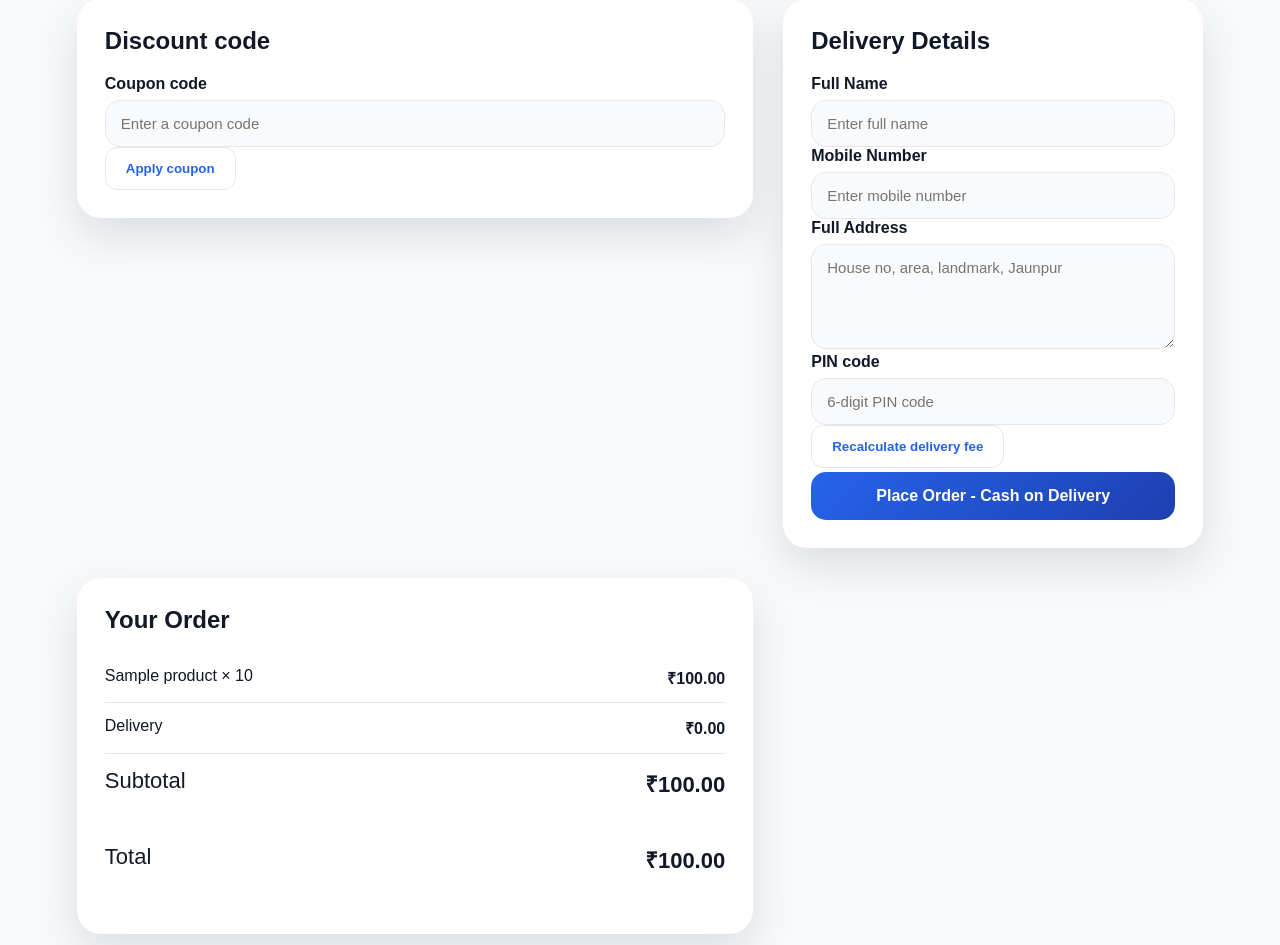
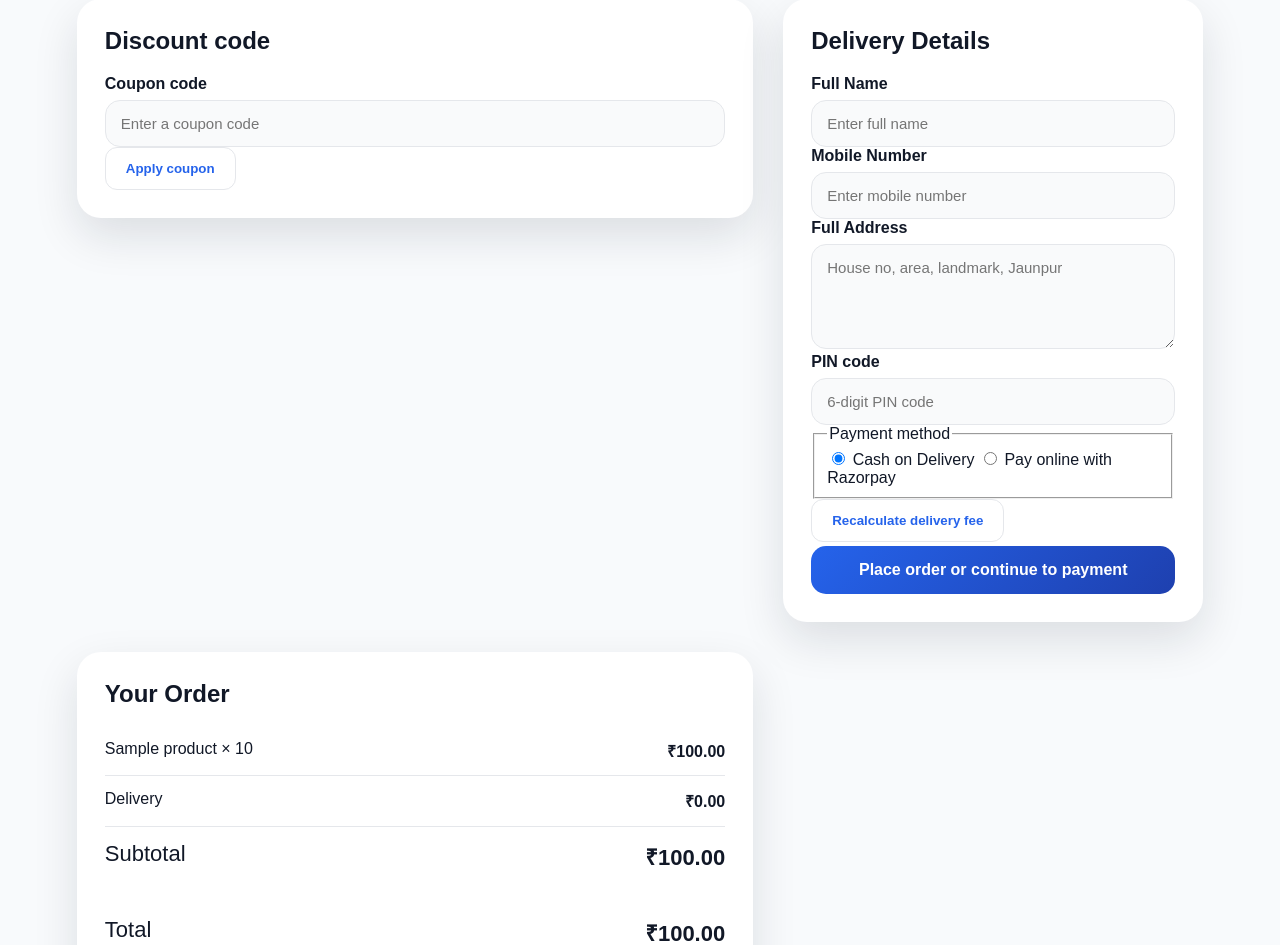
Before and after one commit to sartaj05/jaunpur-footwear-shop, a Django app: page /orders/checkout/ in a window 1280 px wide. Shown: the part 396-1341 px from the top of the page. Run offline with Django 5.2, Linux system fonts and the light colour scheme; a user stored in the database is signed in; tables that the repository leaves empty hold one stand-in row (values such as "Sample post").

Commit message:
feat(payments): integrate Razorpay checkout

```diff
--- a/footwear/settings.py
+++ b/footwear/settings.py
@@ -154,6 +154,8 @@ EMAIL_USE_TLS = os.environ.get('EMAIL_USE_TLS', 'true').lower() in ('1', 'true',
 EMAIL_HOST_USER = os.environ.get('EMAIL_HOST_USER', '')
 EMAIL_HOST_PASSWORD = os.environ.get('EMAIL_HOST_PASSWORD', '')
 DEFAULT_FROM_EMAIL = os.environ.get('DEFAULT_FROM_EMAIL', 'Jaunpur Footwear <noreply@example.com>')
+RAZORPAY_KEY_ID = os.environ.get('RAZORPAY_KEY_ID', '')
+RAZORPAY_KEY_SECRET = os.environ.get('RAZORPAY_KEY_SECRET', '')
 
 LOGIN_URL = 'login'
 LOGIN_REDIRECT_URL = 'home'
--- a/orders/urls.py
+++ b/orders/urls.py
@@ -9,4 +9,7 @@ urlpatterns = [
     path('coupons/apply/', views.apply_coupon, name='apply_coupon'),
     path('my-orders/', views.my_orders, name='my_orders'),
     path('returns/<int:order_id>/', views.request_return, name='request_return'),
+    path('payments/razorpay/verify/', views.verify_razorpay_payment, name='verify_razorpay_payment'),
+    path('payments/razorpay/fail/<int:attempt_id>/', views.fail_razorpay_payment, name='fail_razorpay_payment'),
+    path('payments/razorpay/resume/<int:order_id>/', views.resume_razorpay_payment, name='resume_razorpay_payment'),
 ]
--- a/orders/views.py
+++ b/orders/views.py
@@ -2,14 +2,23 @@ from django.shortcuts import render, redirect, get_object_or_404
 from django.contrib.auth.decorators import login_required
 from django.contrib import messages
 from django.db import transaction
+from django.db.models import F
 from django.utils import timezone
 from datetime import timedelta
 from django.conf import settings
 from decimal import Decimal
 import re
+import uuid
 from products.models import Product, ProductVariant
-from .models import CartItem, Coupon, DeliveryRate, Order, OrderItem, OrderTrackingEvent, ReturnRequest
+from .models import CartItem, Coupon, DeliveryRate, Order, OrderItem, OrderTrackingEvent, PaymentAttempt, ReturnRequest
 from .notifications import send_order_confirmation
+from .payments import (
+    PaymentGatewayError,
+    create_razorpay_order,
+    fetch_razorpay_payment,
+    release_order_inventory,
+    verify_razorpay_signature,
+)
 
 
 def delivery_fee_for(pincode, subtotal):
@@ -136,6 +145,14 @@ def checkout(request):
         return redirect('checkout')
 
     if request.method == 'POST':
+        payment_method_choice = request.POST.get('payment_method', 'cod')
+        if payment_method_choice not in ('cod', 'razorpay'):
+            messages.error(request, 'Choose a valid payment method.')
+            return redirect('checkout')
+        if payment_method_choice == 'razorpay' and not (settings.RAZORPAY_KEY_ID and settings.RAZORPAY_KEY_SECRET):
+            messages.error(request, 'Online payments are not configured yet. Please choose Cash on Delivery.')
+            return redirect('checkout')
+
         pincode = request.POST.get('pincode', '').strip()
         if not re.fullmatch(r'[1-9][0-9]{5}', pincode):
             messages.error(request, 'Enter a valid 6-digit Indian PIN code before placing the order.')
@@ -175,6 +192,8 @@ def checkout(request):
                 total_amount=locked_subtotal - locked_discount + locked_shipping,
                 discount_amount=locked_discount,
                 coupon_code=locked_coupon.code if locked_coupon else '',
+                payment_method='Razorpay' if payment_method_choice == 'razorpay' else 'Cash on Delivery',
+                payment_status='pending' if payment_method_choice == 'razorpay' else 'unpaid',
             )
             OrderTrackingEvent.objects.create(
                 order=order,
@@ -192,22 +211,62 @@ def checkout(request):
                     color=item.color,
                     quantity=item.quantity,
                     price=unit_price,
+                    product=item.product,
+                    variant=item.variant,
+                    used_variant=bool(item.variant_id),
                 )
 
                 stock_owner = item.variant if item.variant_id else item.product
                 stock_owner.stock -= item.quantity
                 stock_owner.save(update_fields=['stock'])
 
-            if locked_coupon:
+            if locked_coupon and payment_method_choice == 'cod':
                 locked_coupon.used_count += 1
                 locked_coupon.save(update_fields=['used_count'])
 
-            CartItem.objects.filter(user=request.user).delete()
+            if payment_method_choice == 'cod':
+                CartItem.objects.filter(user=request.user).delete()
 
-        request.session.pop('coupon_code', None)
-        request.session.pop('delivery_pincode', None)
-        transaction.on_commit(lambda order_id=order.pk: send_order_confirmation(order_id))
-        return redirect('my_orders')
+        if payment_method_choice == 'cod':
+            request.session.pop('coupon_code', None)
+            request.session.pop('delivery_pincode', None)
+            transaction.on_commit(lambda order_id=order.pk: send_order_confirmation(order_id))
+            return redirect('my_orders')
+
+        attempt = PaymentAttempt.objects.create(
+            order=order,
+            amount_subunits=int((order.total_amount * Decimal('100')).quantize(Decimal('1'))),
+            currency='INR',
+        )
+        try:
+            attempt.gateway_order_id = create_razorpay_order(
+                attempt,
+                receipt=f'shop{order.pk}{uuid.uuid4().hex[:24]}',
+            )
+            attempt.save(update_fields=['gateway_order_id'])
+        except (PaymentGatewayError, KeyError):
+            with transaction.atomic():
+                failed_order = Order.objects.select_for_update().get(pk=order.pk)
+                release_order_inventory(failed_order)
+                failed_order.status = 'cancelled'
+                failed_order.payment_status = 'failed'
+                failed_order.save(update_fields=['status', 'payment_status'])
+                attempt.status = 'failed'
+                attempt.save(update_fields=['status'])
+                OrderTrackingEvent.objects.create(
+                    order=failed_order,
+                    status='cancelled',
+                    note='Online payment could not be started',
+                    created_by=request.user,
+                )
+            messages.error(request, 'The payment provider could not start checkout. Your stock has been released; try again.')
+            return redirect('checkout')
+
+        return render(request, 'orders/payment.html', {
+            'order': order,
+            'attempt': attempt,
+            'key_id': settings.RAZORPAY_KEY_ID,
+        })
 
     return render(request, 'orders/checkout.html', {
         'items': items,
@@ -239,9 +298,123 @@ def apply_coupon(request):
 
 
 @login_required
+def verify_razorpay_payment(request):
+    if request.method != 'POST':
+        return redirect('my_orders')
+    gateway_order_id = request.POST.get('razorpay_order_id', '')
+    payment_id = request.POST.get('razorpay_payment_id', '')
+    signature = request.POST.get('razorpay_signature', '')
+    attempt = get_object_or_404(
+        PaymentAttempt,
+        gateway_order_id=gateway_order_id,
+        order__user=request.user,
+    )
+    if attempt.status == 'paid':
+        return redirect('my_orders')
+    if attempt.status != 'created':
+        messages.error(request, 'This payment attempt is no longer active.')
+        return redirect('my_orders')
+    if not verify_razorpay_signature(attempt.gateway_order_id, payment_id, signature):
+        messages.error(request, 'We could not verify this payment response.')
+        return redirect('my_orders')
+
+    try:
+        payment = fetch_razorpay_payment(payment_id)
+    except PaymentGatewayError:
+        messages.error(request, 'Payment status could not be checked. Contact the shop before placing a duplicate order.')
+        return redirect('my_orders')
+
+    if (
+        payment.get('order_id') != attempt.gateway_order_id
+        or payment.get('amount') != attempt.amount_subunits
+        or payment.get('currency') != attempt.currency
+        or payment.get('status') != 'captured'
+    ):
+        messages.error(request, 'The payment is not captured yet. Your order remains pending.')
+        return redirect('my_orders')
+
+    with transaction.atomic():
+        attempt = PaymentAttempt.objects.select_for_update().select_related('order').get(pk=attempt.pk)
+        if attempt.status == 'paid':
+            return redirect('my_orders')
+        if attempt.status != 'created':
+            messages.error(request, 'This payment attempt is no longer active.')
+            return redirect('my_orders')
+        order = Order.objects.select_for_update().get(pk=attempt.order_id)
+        if order.stock_released:
+            messages.error(request, 'The order reservation expired. Contact the shop before making another payment.')
+            return redirect('my_orders')
+        attempt.status = 'paid'
+        attempt.gateway_payment_id = payment_id
+        attempt.paid_at = timezone.now()
+        attempt.save(update_fields=['status', 'gateway_payment_id', 'paid_at'])
+        order.payment_status = 'paid'
+        order.status = 'confirmed'
+        order.save(update_fields=['payment_status', 'status'])
+        OrderTrackingEvent.objects.create(
+            order=order,
+            status='confirmed',
+            note='Payment captured; order confirmed',
+            created_by=request.user,
+        )
+        if order.coupon_code:
+            Coupon.objects.filter(code=order.coupon_code).update(used_count=F('used_count') + 1)
+        CartItem.objects.filter(user=request.user).delete()
+
+    request.session.pop('coupon_code', None)
+    request.session.pop('delivery_pincode', None)
+    transaction.on_commit(lambda order_id=order.pk: send_order_confirmation(order_id))
+    messages.success(request, 'Payment received and your order is confirmed.')
+    return redirect('my_orders')
+
+
+@login_required
+def fail_razorpay_payment(request, attempt_id):
+    if request.method == 'POST':
+        with transaction.atomic():
+            attempt = get_object_or_404(
+                PaymentAttempt.objects.select_for_update().select_related('order'),
+                pk=attempt_id,
+                order__user=request.user,
+            )
+            if attempt.status == 'created':
+                order = Order.objects.select_for_update().get(pk=attempt.order_id)
+                attempt.status = 'failed'
+                attempt.save(update_fields=['status'])
+                order.status = 'cancelled'
+                order.payment_status = 'failed'
+                release_order_inventory(order)
+                order.save(update_fields=['status', 'payment_status'])
+                OrderTrackingEvent.objects.create(
+                    order=order,
+                    status='cancelled',
+                    note='Online payment was not completed',
+                    created_by=request.user,
+                )
+    messages.info(request, 'Payment was not completed. Your cart is still available for another attempt.')
+    return redirect('my_orders')
+
+
+@login_required
 def my_orders(request):
-    orders = Order.objects.filter(user=request.user).prefetch_related('tracking_events', 'return_requests').order_by('-created_at')
+    orders = Order.objects.filter(user=request.user).prefetch_related(
+        'tracking_events', 'return_requests', 'payment_attempts'
+    ).order_by('-created_at')
     return render(request, 'orders/my_orders.html', {'orders': orders})
+
+
+@login_required
+def resume_razorpay_payment(request, order_id):
+    order = get_object_or_404(Order, pk=order_id, user=request.user, payment_status='pending')
+    attempt = order.payment_attempts.filter(status='created', gateway_order_id__isnull=False).first()
+    if not attempt:
+        messages.error(request, 'There is no active payment attempt for this order.')
+        return redirect('my_orders')
+    return render(request, 'orders/payment.html', {
+        'order': order,
+        'attempt': attempt,
+        'key_id': settings.RAZORPAY_KEY_ID,
+    })
 
 
 @login_required
--- a/templates/dashboard/orders.html
+++ b/templates/dashboard/orders.html
@@ -11,6 +11,7 @@
             <th>Mobile</th>
             <th>Amount</th>
             <th>Payment</th>
+            <th>Payment status</th>
             <th>Status</th>
             <th>Update</th>
         </tr>
@@ -24,6 +25,7 @@
             <td>{{ order.mobile }}</td>
             <td>₹{{ order.total_amount }}</td>
             <td>{{ order.payment_method }}</td>
+            <td>{{ order.get_payment_status_display }}</td>
             <td>
                 <span class="badge badge-primary">{{ order.status|title }}</span>
             </td>
@@ -46,7 +48,7 @@
         </tr>
         {% empty %}
         <tr>
-            <td colspan="7">No orders found.</td>
+            <td colspan="8">No orders found.</td>
         </tr>
         {% endfor %}
     </tbody>
--- a/templates/orders/checkout.html
+++ b/templates/orders/checkout.html
@@ -47,12 +47,18 @@
                 <input id="deliveryPincode" type="text" name="pincode" value="{{ pincode }}" inputmode="numeric" pattern="[1-9][0-9]{5}" maxlength="6" placeholder="6-digit PIN code" required>
             </div>
 
+            <fieldset class="payment-methods">
+                <legend>Payment method</legend>
+                <label><input type="radio" name="payment_method" value="cod" checked> Cash on Delivery</label>
+                <label><input type="radio" name="payment_method" value="razorpay"> Pay online with Razorpay</label>
+            </fieldset>
+
             <button class="secondary-btn" type="submit" name="action" value="estimate_delivery" formnovalidate>
                 Recalculate delivery fee
             </button>
 
             <button class="auth-btn">
-                Place Order - Cash on Delivery
+                Place order or continue to payment
             </button>
         </form>
     </div>
```
Also changed, not shown: dashboard/views.py (+9 -1 lines), orders/admin.py (+10 -3 lines), orders/models.py (+32 -0 lines), orders/payments.py (added, +88 -0 lines), templates/orders/my_orders.html (+8 -0 lines), templates/orders/payment.html (added, +58 -0 lines), README.md, orders/migrations/0007_razorpay_payments.py (added).
